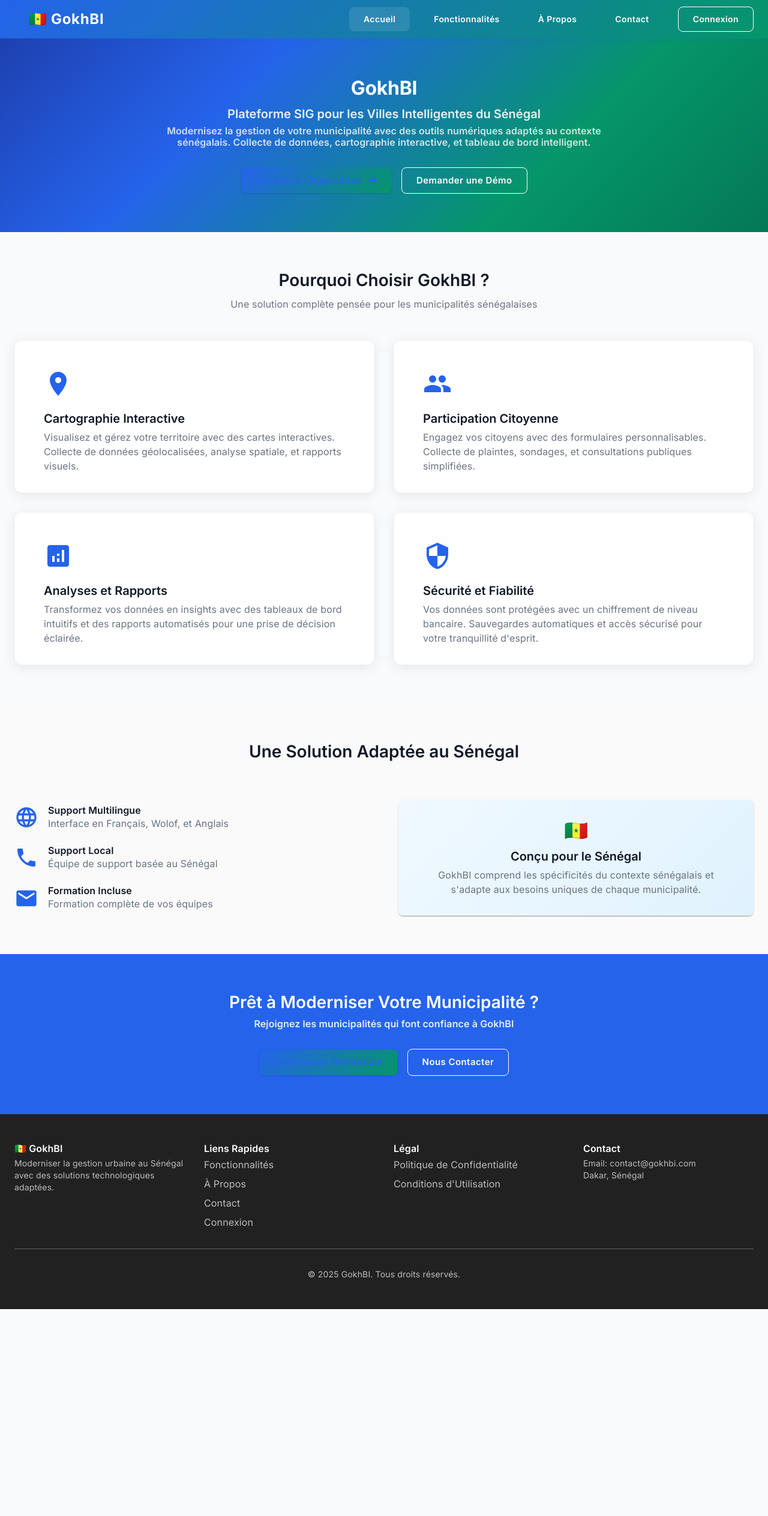
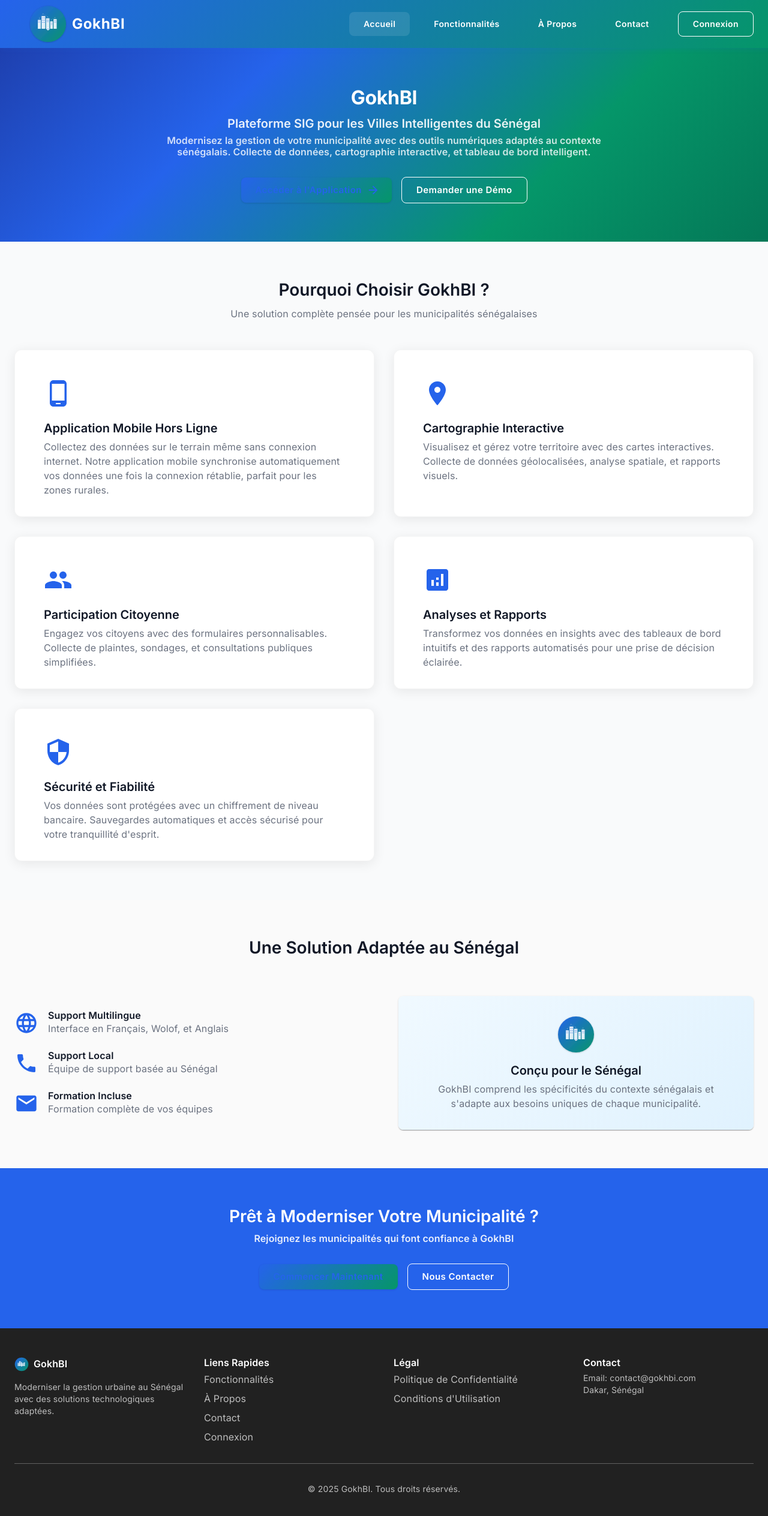
Before and after one commit to papesaliouka/gokhbi-website, a React (Vite) app: page / in a window 1280 px wide. Shown: the top 2528 px of the page at 60% size. Before the commit the page ends 2183 px from the top, so only its background shows below. Built offline with nearby package versions, Linux system fonts and the light colour scheme.

Commit message:
initial commit

```diff
--- a/src/components/Layout.tsx
+++ b/src/components/Layout.tsx
@@ -100,10 +100,18 @@ export const Layout: React.FC<LayoutProps> = ({ children }) => {
                   color: 'white',
                   textTransform: 'none',
                   fontSize: '1.5rem',
-                  fontWeight: 'bold'
+                  fontWeight: 'bold',
+                  display: 'flex',
+                  alignItems: 'center',
+                  gap: 1
                 }}
               >
-                🇸🇳 GokhBI
+                <img
+                  src="/icon.svg"
+                  alt="GokhBI"
+                  style={{ width: '64px', height: '64px' }}
+                />
+                GokhBI
               </Button>
             </Box>
 
@@ -173,9 +181,16 @@ export const Layout: React.FC<LayoutProps> = ({ children }) => {
           <Box sx={{ display: 'flex', flexDirection: { xs: 'column', md: 'row' }, gap: 4 }}>
             {/* Company Info */}
             <Box sx={{ flex: 1 }}>
-              <Typography variant="h6" gutterBottom>
-                🇸🇳 GokhBI
-              </Typography>
+              <Box sx={{ display: 'flex', alignItems: 'center', gap: 1, mb: 2 }}>
+                <img
+                  src="/icon.svg"
+                  alt="GokhBI"
+                  style={{ width: '24px', height: '24px' }}
+                />
+                <Typography variant="h6">
+                  GokhBI
+                </Typography>
+              </Box>
               <Typography variant="body2" color="grey.400" paragraph>
                 Moderniser la gestion urbaine au Sénégal avec des solutions technologiques adaptées.
               </Typography>
--- a/src/pages/FeaturesPage.tsx
+++ b/src/pages/FeaturesPage.tsx
@@ -22,7 +22,29 @@ const FeaturesPage: React.FC = () => {
         <Container maxWidth="lg">
           <Paper sx={{ p: 6, mb: 4 }}>
             <Typography variant="h4" gutterBottom>
-              🗺️ Cartographie Interactive
+              � Application Mobile Hors Ligne
+            </Typography>
+            <Typography paragraph>
+              Collectez des données sur le terrain même sans connexion internet.
+              Notre application mobile permet aux agents municipaux de continuer leur travail
+              de collecte de données dans les zones avec une connectivité limitée.
+              Synchronisation automatique dès que la connexion est rétablie.
+            </Typography>
+            <Typography paragraph>
+              <strong>Fonctionnalités clés :</strong>
+            </Typography>
+            <Typography component="ul" sx={{ pl: 2 }}>
+              <li>Collecte de données hors ligne complète</li>
+              <li>Géolocalisation GPS intégrée</li>
+              <li>Prise de photos et capture de signatures</li>
+              <li>Synchronisation automatique bidirectionnelle</li>
+              <li>Interface optimisée pour le terrain</li>
+            </Typography>
+          </Paper>
+
+          <Paper sx={{ p: 6, mb: 4 }}>
+            <Typography variant="h4" gutterBottom>
+              �🗺️ Cartographie Interactive
             </Typography>
             <Typography paragraph>
               Système SIG complet pour visualiser et gérer l'ensemble de votre territoire.
--- a/src/pages/LandingPage.tsx
+++ b/src/pages/LandingPage.tsx
@@ -17,7 +17,8 @@ import {
   Security,
   Language,
   Phone,
-  Email
+  Email,
+  PhoneAndroid,
 } from '@mui/icons-material';
 import Layout from '../components/Layout';
 import { colors } from '../theme/colors';
@@ -99,6 +100,22 @@ const LandingPage: React.FC = () => {
           </Typography>
 
           <Grid container spacing={4}>
+            <Grid item xs={12} md={6}>
+              <Card sx={{ height: '100%' }}>
+                <CardContent sx={{ p: 4 }}>
+                  <PhoneAndroid sx={{ fontSize: 48, color: 'primary.main', mb: 2 }} />
+                  <Typography variant="h5" gutterBottom>
+                    Application Mobile Hors Ligne
+                  </Typography>
+                  <Typography color="text.secondary">
+                    Collectez des données sur le terrain même sans connexion internet.
+                    Notre application mobile synchronise automatiquement vos données
+                    une fois la connexion rétablie, parfait pour les zones rurales.
+                  </Typography>
+                </CardContent>
+              </Card>
+            </Grid>
+
             <Grid item xs={12} md={6}>
               <Card sx={{ height: '100%' }}>
                 <CardContent sx={{ p: 4 }}>
@@ -206,9 +223,13 @@ const LandingPage: React.FC = () => {
                   textAlign: 'center'
                 }}
               >
-                <Typography variant="h2" color="primary.main" gutterBottom>
-                  🇸🇳
-                </Typography>
+                <Box sx={{ display: 'flex', justifyContent: 'center', mb: 2 }}>
+                  <img
+                    src="/icon.svg"
+                    alt="GokhBI"
+                    style={{ width: '64px', height: '64px' }}
+                  />
+                </Box>
                 <Typography variant="h5" gutterBottom>
                   Conçu pour le Sénégal
                 </Typography>
```
Also changed, not shown: icon-design.svg (added).
